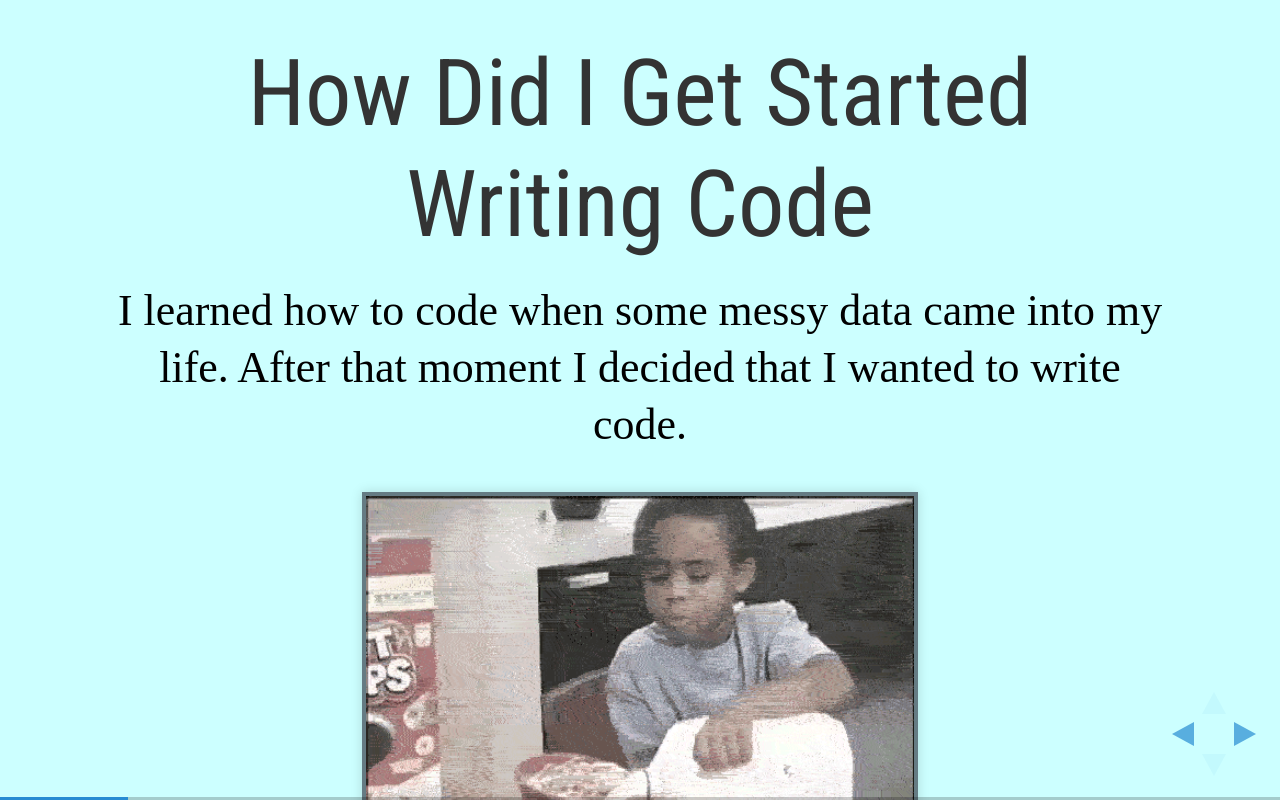
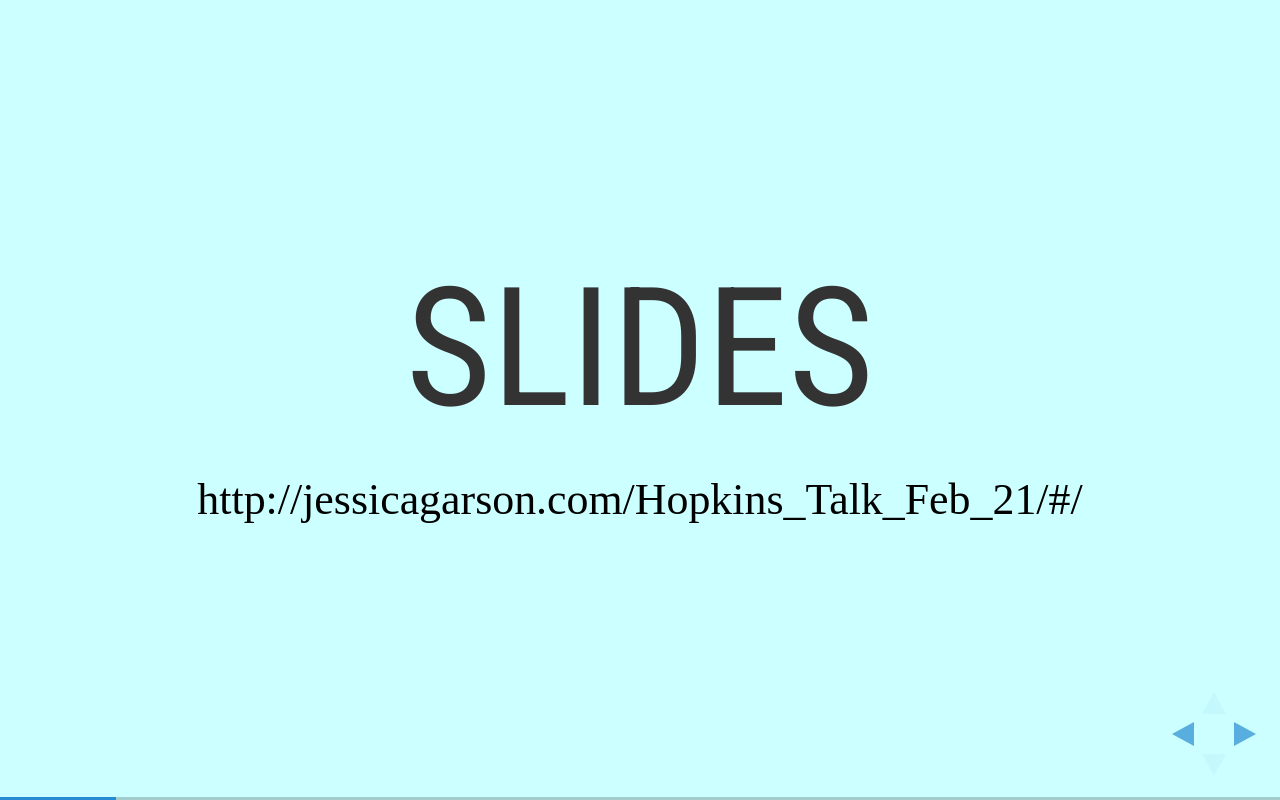
Before and after one commit to JessicaGarson/Hopkins_Talk_Feb_21, a plain HTML site: page index.html in a window 1280 px wide. Both pictures are taken after a click on the button 1251 px from the left and 734 px from the top of the page. Drawn offline with Linux system fonts and the light colour scheme.

Commit message:
Update index.html

```diff
--- a/index.html
+++ b/index.html
@@ -47,6 +47,13 @@
 					<p>
 						<ahref="http://twitter.com/JessicaGarson">@JessicaGarson</a>
 						<ahref="http://www.JessicaGarson.com">| www.JessicaGarson.com</a></small>
+					</p>
+				</section>
+
+				<section>
+					<h1>Slides</h1>
+					<p>
+						http://jessicagarson.com/Hopkins_Talk_Feb_21/#/
 					</p>
 				</section>
 
```
